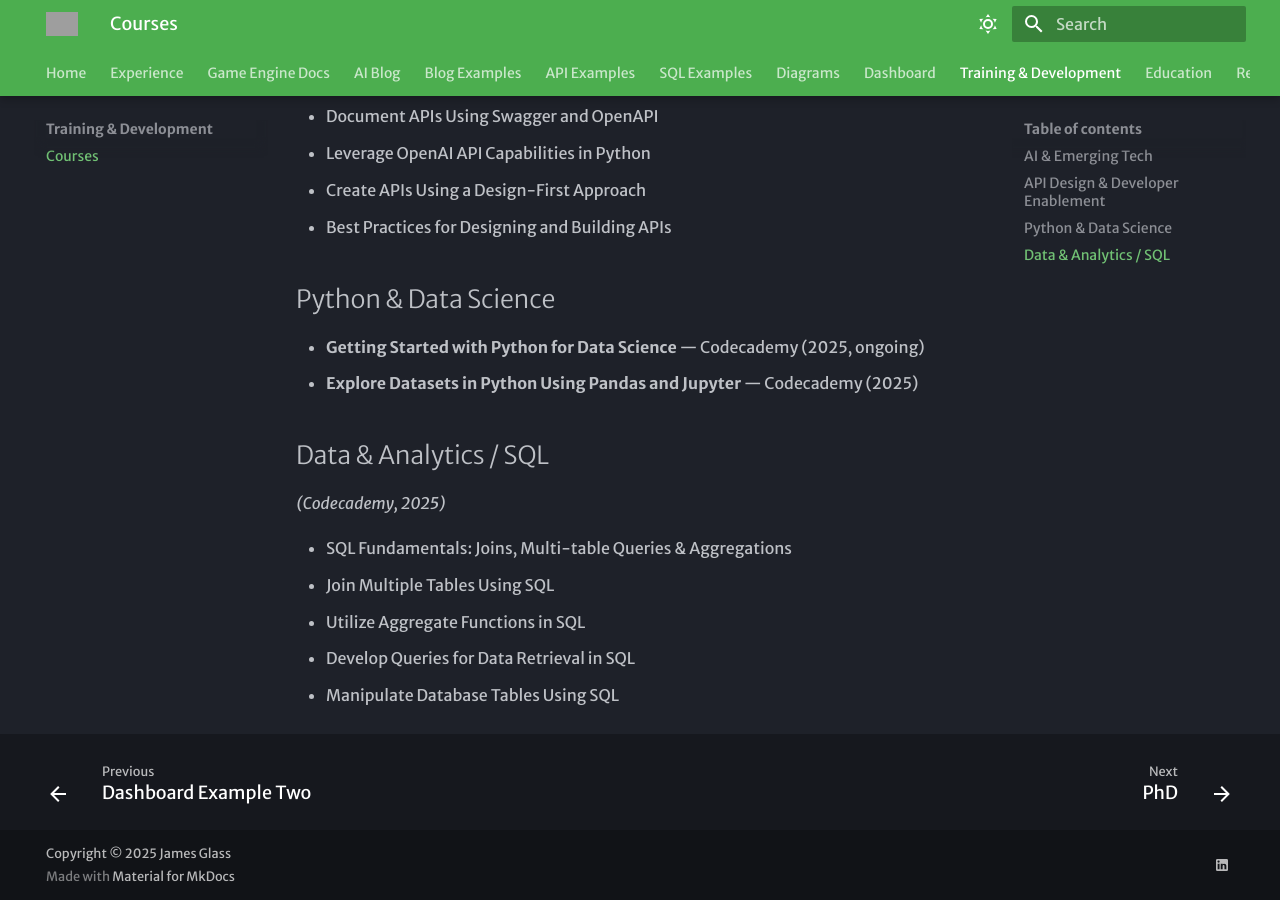
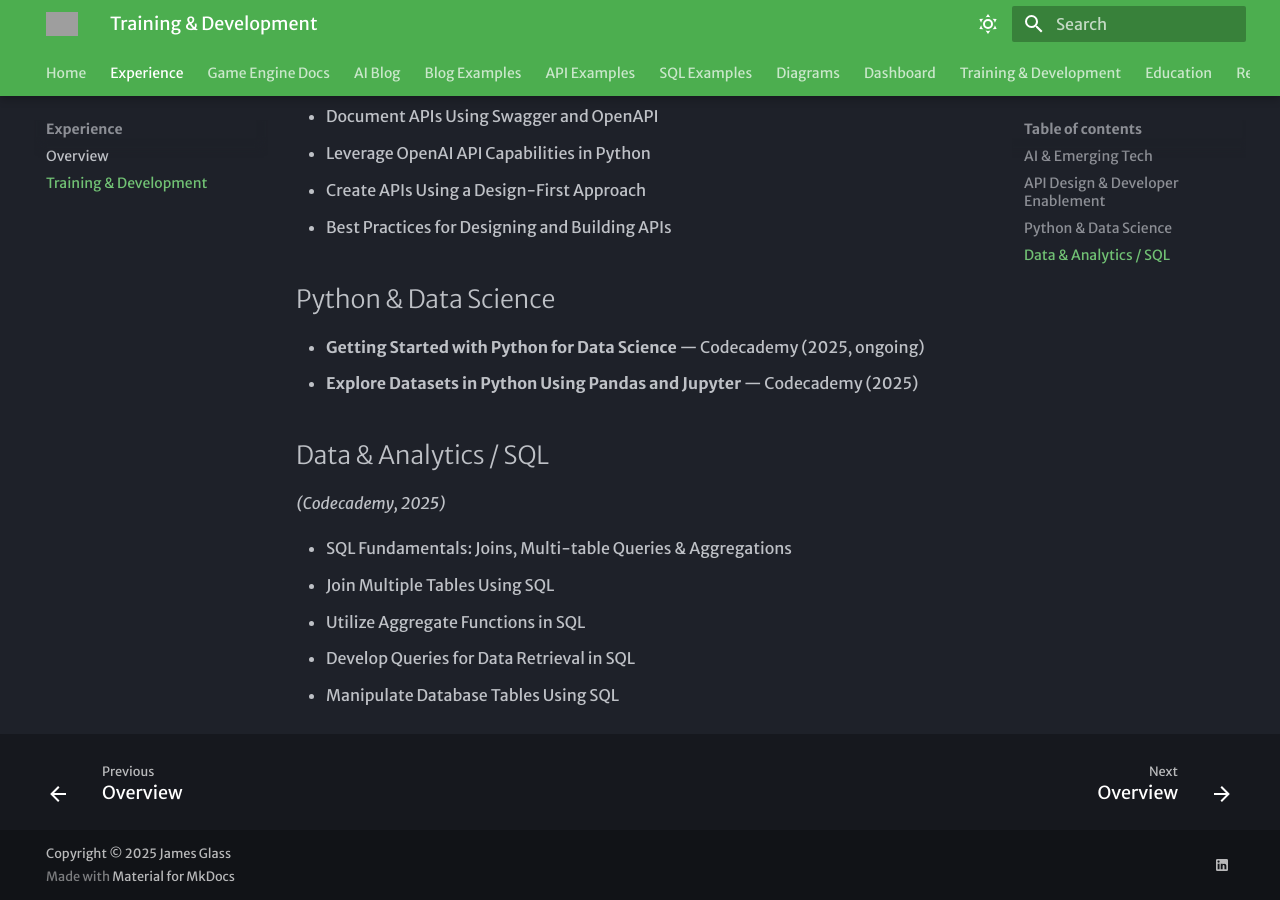
Before and after one commit to james-glass1999/MKDocs-James-Glass-PhD, an MkDocs documentation site: the page built from docs/training-and-development.md, in a window 1280 px wide and 900 px high, scrolled down 530 px. Built offline with MkDocs 1.6.1 and Material for MkDocs 9.7.7, drawn with Linux system fonts in a browser that asks for light colours; some of the changed text lies outside the part shown; grey boxes are pictures that could not be loaded.

Commit message:
reform experience section

```diff
--- a/mkdocs.yml
+++ b/mkdocs.yml
@@ -64,7 +64,9 @@ markdown_extensions:
 
 nav:
   - Home: index.md
-  - Experience: experience.md
+  - Experience:
+      - Overview: experience.md
+      - Training & Development: training-and-development.md
   - Game Engine Docs:
       - Overview: game-docs-example/index.md
       - Onboarding:
```
Also changed, not shown: docs/training-and-development.md (renamed from docs/courses/training-and-development.md).
